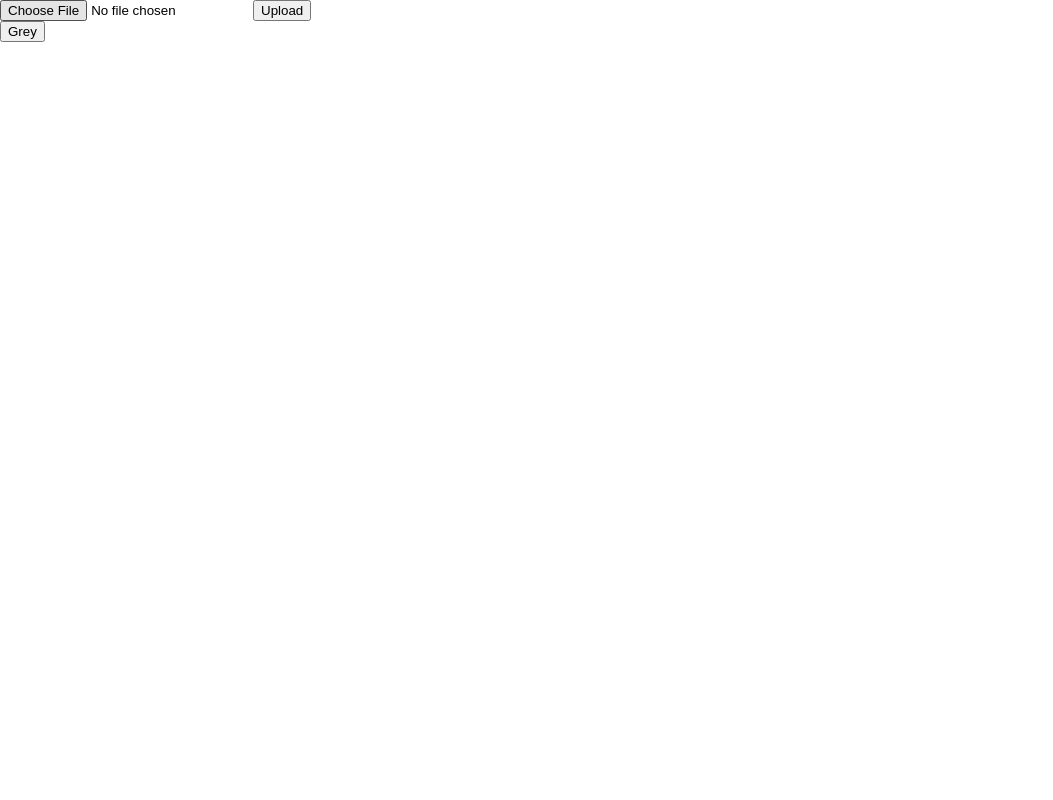
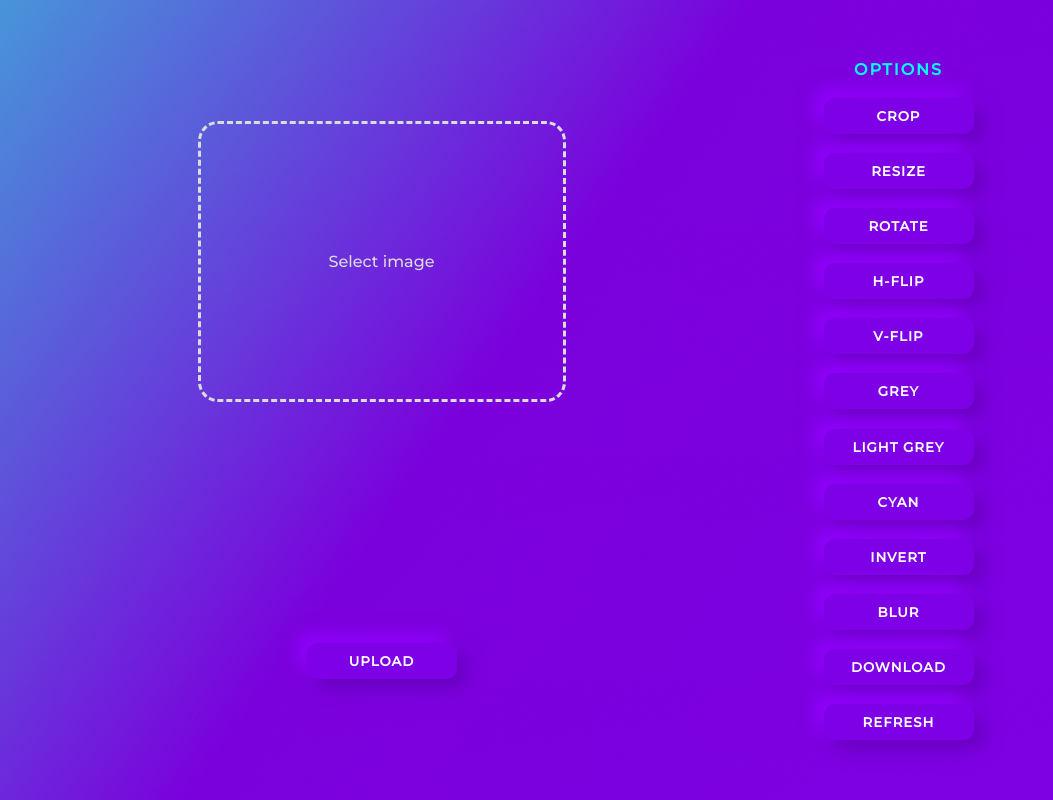
Before and after one commit to mshahanwaz/ip-app, a React (Create React App) app: page / in a window 1280 px wide. Shown: the whole page, without its empty margins (0-1053 px from the left). Built offline with nearby package versions, Linux system fonts and the light colour scheme.

Commit message:
Added final code

```diff
--- a/src/App.css
+++ b/src/App.css
@@ -1,3 +1,59 @@
+@import url("https://fonts.googleapis.com/css2?family=Montserrat:wght@500&display=swap");
+
+:root {
+  --font: "Montserrat", sans-serif;
+}
+
 * {
   margin: 0;
+  font-family: var(--font);
+  box-sizing: border-box;
 }
+
+body {
+  color: white;
+  background: url(./bgimg.png) no-repeat;
+  background-attachment: fixed;
+  background-size: cover;
+}
+
+button {
+  padding: 10px 15px;
+  color: white;
+  width: 150px;
+  height: fit-content;
+  background-color: aqua;
+  border: none;
+  text-transform: uppercase;
+  border-radius: 11px;
+  font-weight: 800;
+  letter-spacing: 1px;
+  background: #7e00e6;
+  box-shadow: 9px 9px 18px #6900bf, -9px -9px 18px #9300ff;
+  cursor: pointer;
+  transition: all 0.2s;
+}
+button:focus {
+  outline: none;
+}
+
+button:hover,
+a:hover {
+  color: aqua;
+}
+
+button:active {
+  box-shadow: none;
+}
+
+a {
+  text-decoration: none;
+  color: white;
+}
+
+p {
+  color: aqua;
+  font-weight: bolder;
+  text-transform: uppercase;
+  letter-spacing: 2px;
+}
--- a/src/ImageDesign.css
+++ b/src/ImageDesign.css
@@ -1,3 +1,67 @@
-.imageDesign__hide {
-    display: none;
+.imageDesign {
+  height: 100vh;
+  padding: 0 10vw;
+  display: grid;
+  grid-template-columns: 1fr 1fr;
+  gap: 10px;
 }
+
+.imageDesign__upload {
+  display: grid;
+  place-items: center;
+}
+
+#imageDesign__fileUpload {
+  opacity: 0;
+  width: 0.1px;
+  height: 0.1px;
+}
+
+.imageDesign__inputFile label {
+  display: inline-block;
+  border: 3px dashed;
+  padding: 10vw;
+  border-radius: 20px;
+  color: rgb(219, 219, 219);
+  cursor: pointer;
+}
+
+.imageDesign__image {
+  display: grid;
+  place-items: center;
+}
+
+.imageDesign__image img {
+  max-width: 30vw;
+  max-height: 30vw;
+  padding: 5px;
+  background: #7e00e6;
+  box-shadow: 9px 9px 18px #6900bf, -9px -9px 18px #9300ff;
+  transition: all 0.5s;
+}
+
+.imageDesign__image p {
+  padding-bottom: 15px;
+  text-align: center;
+}
+
+@media screen and (max-width: 654px) {
+  .imageDesign {
+    grid-template-columns: none;
+    grid-template-rows: 1fr 1fr;
+    margin-top: 20px;
+  }
+  .imageDesign__options {
+    padding: 30px 0;
+  }
+  .imageDesign__inputFile label {
+    padding: 20vw;
+  }
+  .imageDesign__image img {
+    max-width: 100%;
+    max-height: 100%;
+  }
+  .imageDesign__image {
+    row-gap: 15px;
+  }
+}
--- a/src/ImageDesign.js
+++ b/src/ImageDesign.js
@@ -2,27 +2,35 @@ import React from "react";
 import "./ImageDesign.css";
 import { useState } from "react";
 import ImageOptions from "./ImageOptions";
+import bgimg from "./bgimg.png";
 
 function ImageDesign() {
   const [clicked, setClicked] = useState(false);
   const [image, setImage] = useState("");
   const [source, setSource] = useState("");
+  const [input, setInput] = useState("");
   const [output, setOutput] = useState("");
-
-  //
+  const [downloadURL, setDownloadURL] = useState("");
 
   const handleChange = (e) => {
     if (e.target.files[0]) {
       setImage(e.target.files[0]);
+      document.getElementsByTagName("label")[0].innerText = `${
+        e.target.files[0].name
+      } ${(e.target.files[0].size / 1000).toFixed(2)}KB`;
     }
   };
 
   const handleUpload = () => {
-    setSource(URL.createObjectURL(image));
-    setClicked(true);
+    if (image) {
+      setSource(URL.createObjectURL(image));
+      setInput(URL.createObjectURL(image));
+      setClicked(true);
+    }
   };
 
   const outputChange = (outputValue) => {
+    setDownloadURL(outputValue);
     setOutput(outputValue);
   };
 
@@ -30,24 +38,37 @@ function ImageDesign() {
     <div className="imageDesign">
       {clicked ? (
         <div className="imageDesign__image">
-          <img id="imageDesign__input" src={source} alt="input" width="500px" />
+          <div className="imageDesign__input">
+            <p>original</p>
+            <img src={input} alt="input" />
+          </div>
           {output && (
-            <img
-              id={`imageDesign__output`}
-              src={output}
-              alt="output"
-              width="500px"
-            />
+            <div className="imageDesign__output">
+              <p>editted</p>
+              <img src={output} alt="output" />
+            </div>
           )}
         </div>
       ) : (
-        <div className="imageDesign__image">
-          <input type="file" accept="image/*" onChange={handleChange} />
+        <div className="imageDesign__upload">
+          <div className="imageDesign__inputFile">
+            <input
+              type="file"
+              id="imageDesign__fileUpload"
+              accept="image/*"
+              onChange={handleChange}
+            />
+            <label for="imageDesign__fileUpload">Select image</label>
+          </div>
           <button onClick={handleUpload}>Upload</button>
         </div>
       )}
       <div className="imageDesign__options">
-        <ImageOptions source={source} onOutputChange={outputChange} />
+        <ImageOptions
+          source={source}
+          onOutputChange={outputChange}
+          downloadURL={downloadURL}
+        />
       </div>
     </div>
   );
--- /dev/null
+++ b/src/ImageOptions.css
@@ -0,0 +1,20 @@
+.imageOptions {
+  padding: 50px;
+  height: 100%;
+  display: grid;
+  place-items: center;
+}
+
+@media screen and (max-width: 654px) {
+  button {
+    margin-top: 20px;
+  }
+  .imageOptions {
+    padding: 0;
+    margin-bottom: 20px;
+  }
+  button {
+    width: 80%;
+    padding: 15px 30px;
+  }
+}
--- a/src/ImageOptions.js
+++ b/src/ImageOptions.js
@@ -1,16 +1,139 @@
-import React from "react";
 import Image from "image-js";
+import "./ImageOptions.css";
 
 function ImageOptions(props) {
-  const handleChange = async () => {
-    var image = await Image.load(props.source);
-    var grey = image.grey();
-    props.onOutputChange(grey.toDataURL());
-  };
+  async function doGrey() {
+    var image = await Image.load(
+      props.downloadURL ? props.downloadURL : props.source
+    );
+    var newImage = image.grey();
+    props.onOutputChange(newImage.toDataURL());
+  }
+
+  async function doRotate() {
+    var image = await Image.load(
+      props.downloadURL ? props.downloadURL : props.source
+    );
+    var angle = parseInt(window.prompt("Input angle(deg):", "0"));
+    if (angle) {
+      var newImage = image.rotate(angle);
+      props.onOutputChange(newImage.toDataURL());
+    }
+  }
+
+  async function doHFlip() {
+    var image = await Image.load(
+      props.downloadURL ? props.downloadURL : props.source
+    );
+    var newImage = image.flipX();
+    props.onOutputChange(newImage.toDataURL());
+  }
+
+  async function doVFlip() {
+    var image = await Image.load(
+      props.downloadURL ? props.downloadURL : props.source
+    );
+    var newImage = image.flipY();
+    props.onOutputChange(newImage.toDataURL());
+  }
+
+  async function doResize() {
+    var image = await Image.load(
+      props.downloadURL ? props.downloadURL : props.source
+    );
+    var width = parseInt(window.prompt("Input width(px): "));
+    var height = parseInt(window.prompt("Input height(px): "));
+    if (width && height) {
+      var newImage = image.resize({ width: width, height: height });
+      props.onOutputChange(newImage.toDataURL());
+    }
+  }
+
+  async function doInvert() {
+    var image = await Image.load(
+      props.downloadURL ? props.downloadURL : props.source
+    );
+    var newImage = image.invert();
+    props.onOutputChange(newImage.toDataURL());
+  }
+
+  async function doLighten() {
+    var image = await Image.load(
+      props.downloadURL ? props.downloadURL : props.source
+    );
+    var newImage = image.grey({
+      algorithm: "lightness",
+    });
+    props.onOutputChange(newImage.toDataURL());
+  }
+
+  async function doBlur() {
+    var image = await Image.load(
+      props.downloadURL ? props.downloadURL : props.source
+    );
+    var radius = parseInt(window.prompt("Input radius:"));
+    if (radius) {
+      var newImage = image.blurFilter({ radius: radius });
+      props.onOutputChange(newImage.toDataURL());
+    }
+  }
+
+  async function doCrop() {
+    var image = await Image.load(
+      props.downloadURL ? props.downloadURL : props.source
+    );
+    var x = parseInt(window.prompt("Input X:"));
+    var y = parseInt(window.prompt("Input Y:"));
+    var width = parseInt(window.prompt("Input width(px):"));
+    var height = parseInt(window.prompt("Input height(px):"));
+    if (x && y && width && height) {
+      var newImage = image.crop({
+        x: x,
+        y: y,
+        width: width,
+        height: height,
+      });
+      props.onOutputChange(newImage.toDataURL());
+    }
+  }
+
+  async function doCyan() {
+    var image = await Image.load(
+      props.downloadURL ? props.downloadURL : props.source
+    );
+    var newImage = image.grey({
+      algorithm: "saturation",
+    });
+    props.onOutputChange(newImage.toDataURL());
+  }
+
+  function refreshPage() {
+    window.location.reload(false);
+  }
 
   return (
     <div className="imageOptions">
-      <button onClick={handleChange}>Grey</button>
+      <p>Options</p>
+      <button onClick={doCrop}>Crop</button>
+      <button onClick={doResize}>Resize</button>
+      <button onClick={doRotate}>Rotate</button>
+      <button onClick={doHFlip}>H-Flip</button>
+      <button onClick={doVFlip}>V-Flip</button>
+      <button onClick={doLighten}>Grey</button>
+      <button onClick={doGrey}>Light Grey</button>
+      <button onClick={doCyan}>Cyan</button>
+      <button onClick={doInvert}>Invert</button>
+      <button onClick={doBlur}>Blur</button>
+      <button>
+        {props.downloadURL ? (
+          <a href={props.downloadURL} download="image69.png">
+            Download
+          </a>
+        ) : (
+          "Download"
+        )}
+      </button>
+      <button onClick={refreshPage}>Refresh</button>
     </div>
   );
 }
```
Also changed, not shown: public/demo.jpg (deleted), src/bgimg.png (added).
